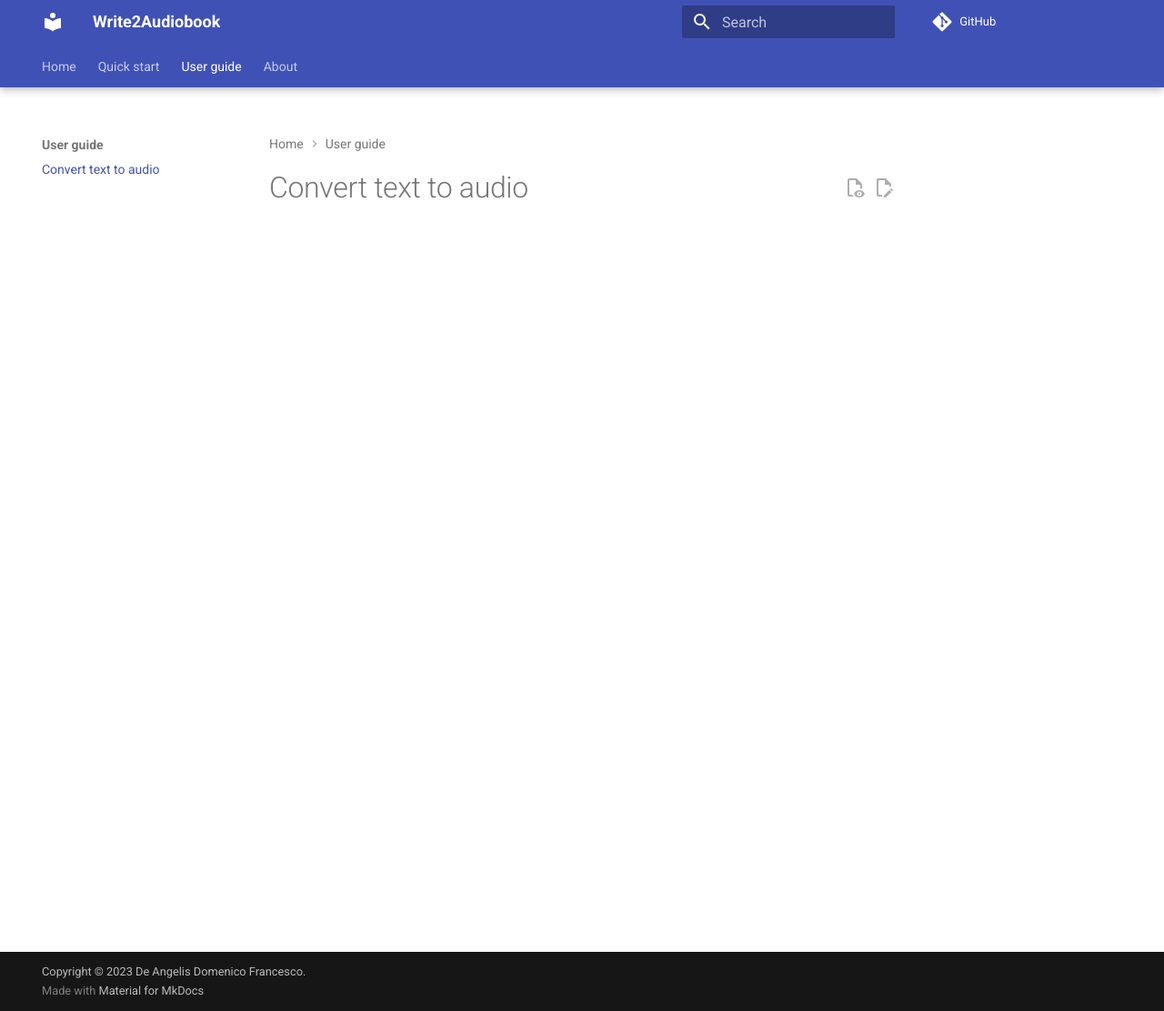
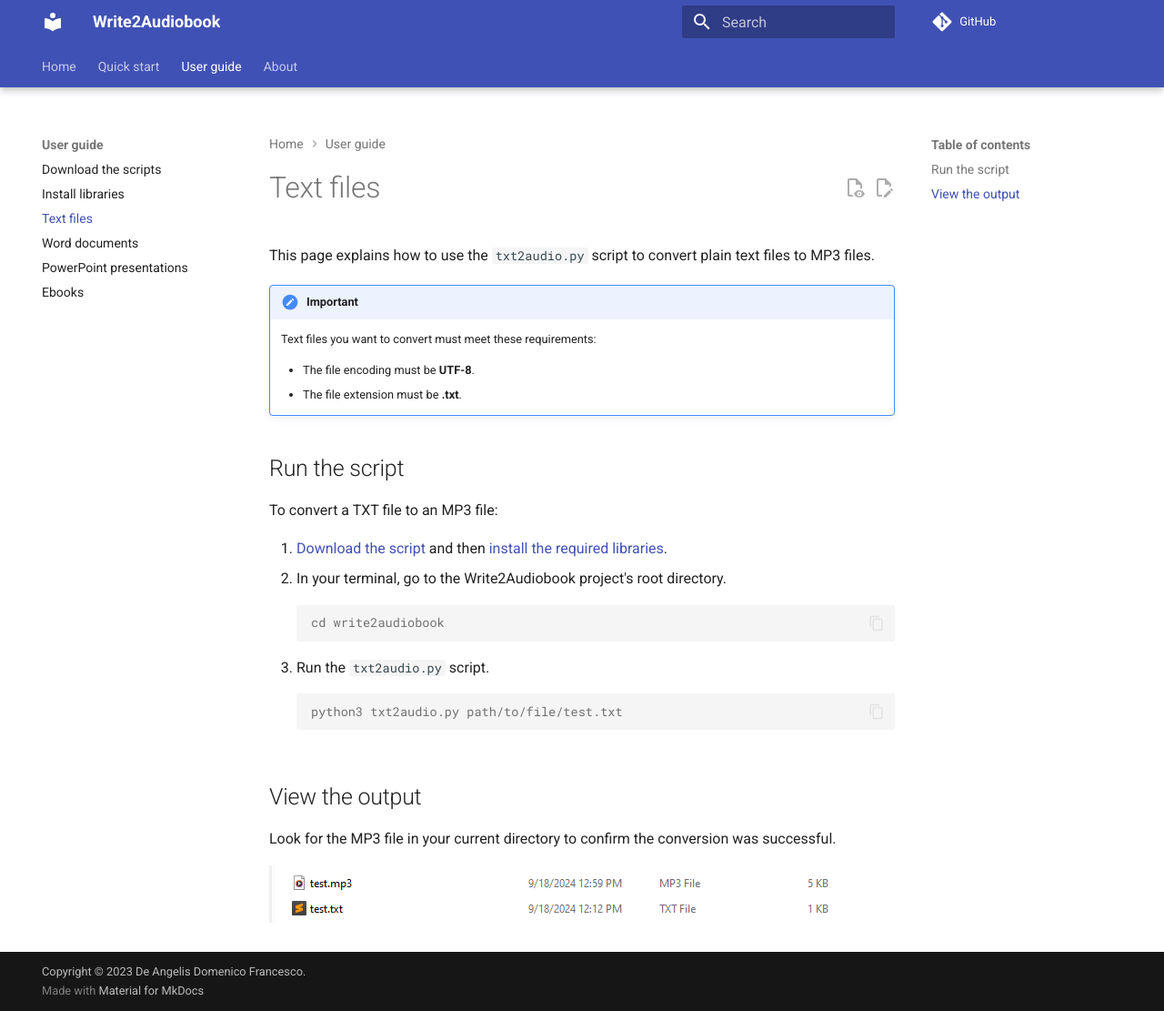
Before and after one commit to deangelisdf/write2audiobook, an MkDocs documentation site: the page built from docs/user-guide/text-to-audio.md, in a window 1280 px wide and 1111 px high. Shown: the whole window at 91% size. Built offline with MkDocs 1.6.1 and Material for MkDocs 9.7.7, drawn with Linux system fonts in a browser that asks for light colours; comment, search, counter and statistics services are not loaded.

Commit message:
filled out user guide and other pages

````diff
--- a/docs/user-guide/text-to-audio.md
+++ b/docs/user-guide/text-to-audio.md
@@ -1,4 +1,35 @@
 ---
-title: Text to audio
-description: In-depth guide to the txt2audio script.
+title: Text files
+description: Instructions on converting plain text files to MP3.
 ---
+
+This page explains how to use the `txt2audio.py` script to convert plain text files to MP3 files.
+
+!!! important
+    Text files you want to convert must meet these requirements:
+
+    * The file encoding must be **UTF-8**.
+    * The file extension must be **.txt**.
+
+## Run the script
+
+To convert a TXT file to an MP3 file:
+
+1. [Download the script](./installation.md) and then [install the required libraries](./install-libraries.md).
+1. In your terminal, go to the Write2Audiobook project's root directory.
+
+    ```console
+    cd write2audiobook
+    ```
+
+1. Run the `txt2audio.py` script.
+
+    ```console
+    python3 txt2audio.py path/to/file/test.txt
+    ```
+
+## View the output
+
+Look for the MP3 file in your current directory to confirm the conversion was successful.
+
+![successful-conversion](../img/example-output.png)
--- a/mkdocs.yml
+++ b/mkdocs.yml
@@ -22,7 +22,12 @@
   - Home: index.md
   - Quick start: quick-start.md
   - User guide:
-    - Convert text to audio: user-guide/text-to-audio.md
+    - Download the scripts: user-guide/download-scripts.md
+    - Install libraries: user-guide/install-libraries.md
+    - Text files: user-guide/text-to-audio.md
+    - Word documents: user-guide/docx-to-audio.md
+    - PowerPoint presentations: user-guide/pptx-to-audio.md
+    - Ebooks: user-guide/ebook-to-audio.md
   - About:
     - Release Notes: about/release-notes.md
     - Contributing: about/contributing.md
````
Also changed, not shown: docs/about/contributing.md (+15 -6 lines), docs/about/release-notes.md (+0 -6 lines), docs/index.md (+1 -1 lines), docs/quick-start.md (+28 -63 lines), docs/user-guide/docx-to-audio.md (added, +42 -0 lines), docs/user-guide/download-scripts.md (added, +22 -0 lines), docs/user-guide/ebook-to-audio.md (added, +42 -0 lines), docs/user-guide/install-libraries.md (added, +95 -0 lines), docs/user-guide/pptx-to-audio.md (added, +34 -0 lines), docs/img/docx-to-audio-output.png (added), docs/img/ebook-to-audio-output.png (added), docs/img/pptx-to-audio-output.png (added), docs/img/venv-source-example.png (added).
